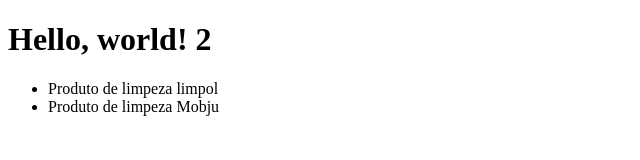
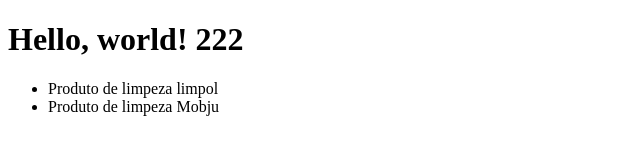
Before and after one commit to yakshyzytenzen/homeBasica, a plain HTML site: page index.html in a window 1280 px wide. Shown: the full height of the page, 0-640 px from the left. Drawn offline with Linux system fonts and the light colour scheme.

Commit message:
Update index.html

```diff
--- a/index.html
+++ b/index.html
@@ -7,7 +7,7 @@
     <title>Hello, world!</title>
   </head>
   <body>
-    <h1>Hello, world! 2</h1>
+    <h1>Hello, world! 222</h1>
     <ul>
         <li>Produto de limpeza limpol</li>
         <li>Produto de limpeza Mobju</li>
```
